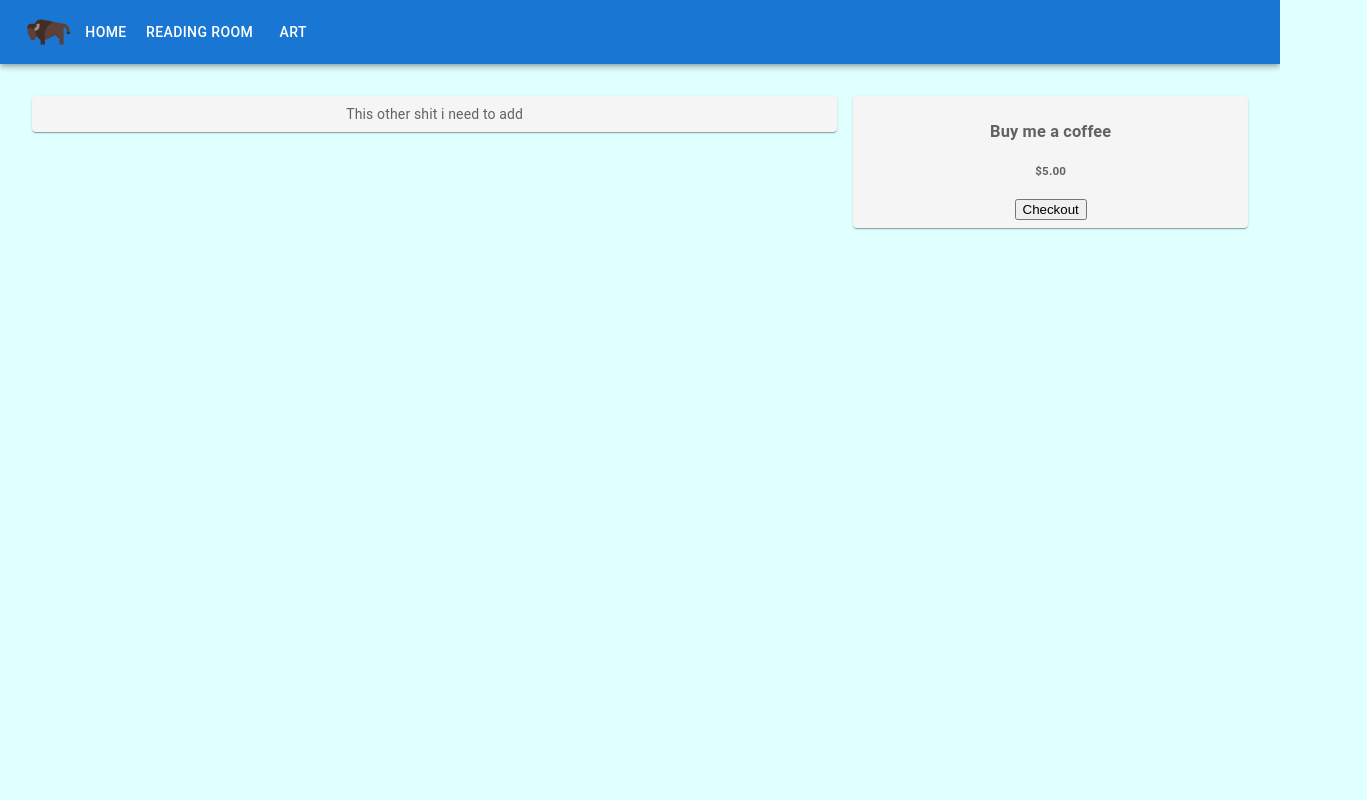
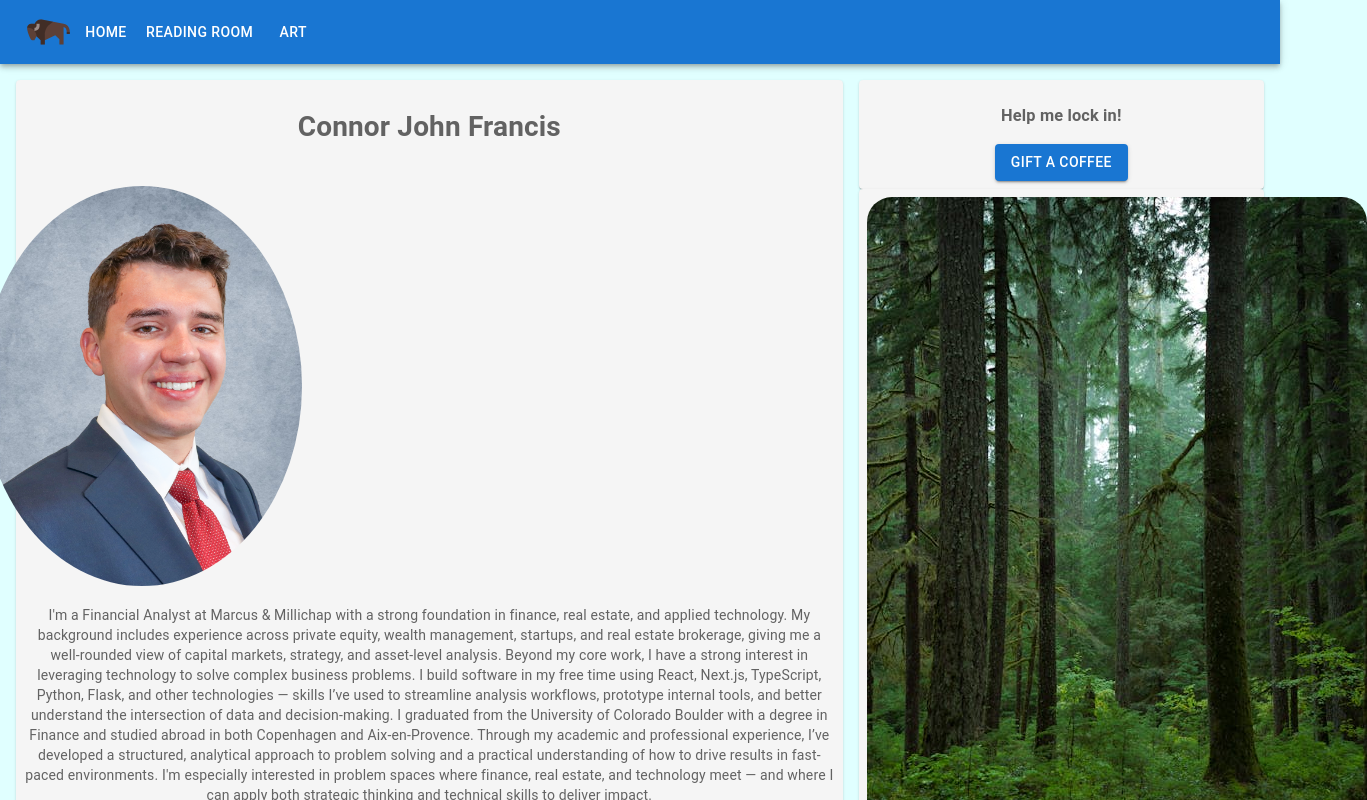
Before and after one commit to cfrancis15/personal_site, a React (Create React App) app in the folder client/: page / in a window 1280 px wide. Shown: the top 800 px of the page, 1367 px wide, since content can reach past the window. Built offline with nearby package versions, Linux system fonts and the light colour scheme.

Commit message:
home page almost there...

```diff
--- a/client/src/components/Home.js
+++ b/client/src/components/Home.js
@@ -21,9 +21,39 @@ function Home() {
   return (
     <Box sx={{ flexGrow: 1 }}>
 
-      <Grid container spacing={2} padding={4}>
+      <Grid container spacing={2} padding={2}>
         <Grid size={8}>
-          <Item>This other shit i need to add</Item>
+          <Item>
+
+
+            <h1>Connor John Francis</h1>
+            <br/>
+
+        <Grid size = {8}>
+
+            <img src="/Connor Francis Headshot.png" alt="Professional headshot of super handsome Connor"
+            style={{
+                borderRadius:'50%',
+                height:"400px",
+                marginLeft:"-300px"
+                }}></img>
+
+
+</Grid>
+
+<Grid>
+    <p>I'm a Financial Analyst at Marcus & Millichap with a strong foundation in finance, real estate, and applied technology. My background includes experience across private equity, wealth management, startups, and real estate brokerage, giving me a well-rounded view of capital markets, strategy, and asset-level analysis.
+
+Beyond my core work, I have a strong interest in leveraging technology to solve complex business problems. I build software in my free time using React, Next.js, TypeScript, Python, Flask, and other technologies — skills I’ve used to streamline analysis workflows, prototype internal tools, and better understand the intersection of data and decision-making.
+
+I graduated from the University of Colorado Boulder with a degree in Finance and studied abroad in both Copenhagen and Aix-en-Provence. Through my academic and professional experience, I’ve developed a structured, analytical approach to problem solving and a practical understanding of how to drive results in fast-paced environments.
+
+I'm especially interested in problem spaces where finance, real estate, and technology meet — and where I can apply both strategic thinking and technical skills to deliver impact.</p>
+</Grid>
+
+
+
+          </Item>
         </Grid>
 
 
@@ -33,6 +63,13 @@ function Home() {
                 <Stripe/>
 
           </Item>
+
+          <Item>
+            <img src="/forest.jpeg" alt="WA state forest, I'd love to have that coffee you got me in a place like this!" style={{borderRadius:"25px"}}></img>
+
+          </Item>
+
+
         </Grid>
 
         </Grid>
--- a/client/src/components/Stripe.js
+++ b/client/src/components/Stripe.js
@@ -1,5 +1,5 @@
 import React, {useState} from "react";
-
+import Button from '@mui/material/Button';
 
 
 function Stripe(){
@@ -24,16 +24,16 @@ function Stripe(){
 
     return (
       <section>
-        <div className="product">
+        <div>
 
-          <div className="description">
-            <h3>Buy me a coffee</h3>
-            <h5>$5.00</h5>
+          <div>
+            <h3>Help me lock in!</h3>
           </div>
         </div>
-        <button type="button" onClick={handleCheckout} disabled={loading}>
-          {loading ? "Redirecting…" : "Checkout"}
-        </button>
+        <Button variant="contained" onClick={handleCheckout} disabled={loading}>
+          {loading ? "Redirecting…" : "Gift a coffee"}
+        </Button>
+
       </section>
     );
   };
```
Also changed, not shown: client/public/Connor Francis Headshot.png (added), client/public/forest.jpeg (added).
